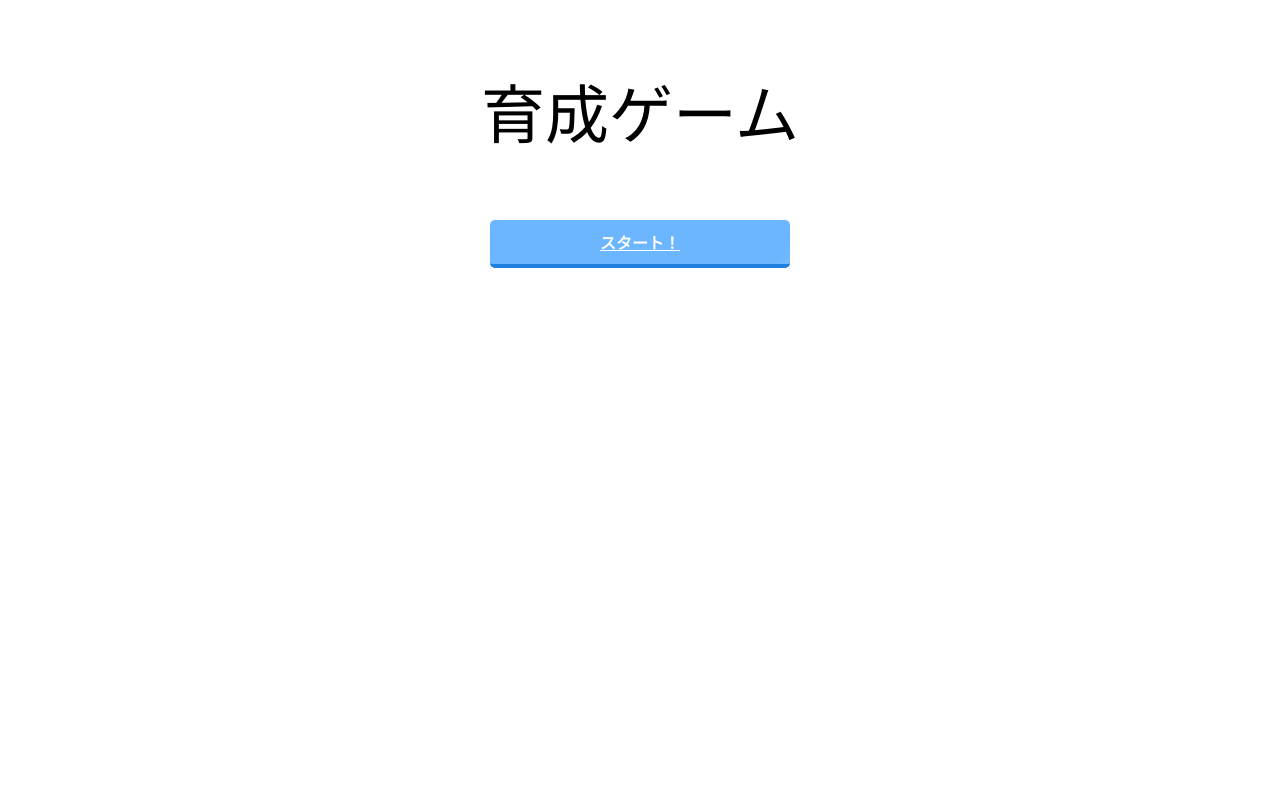
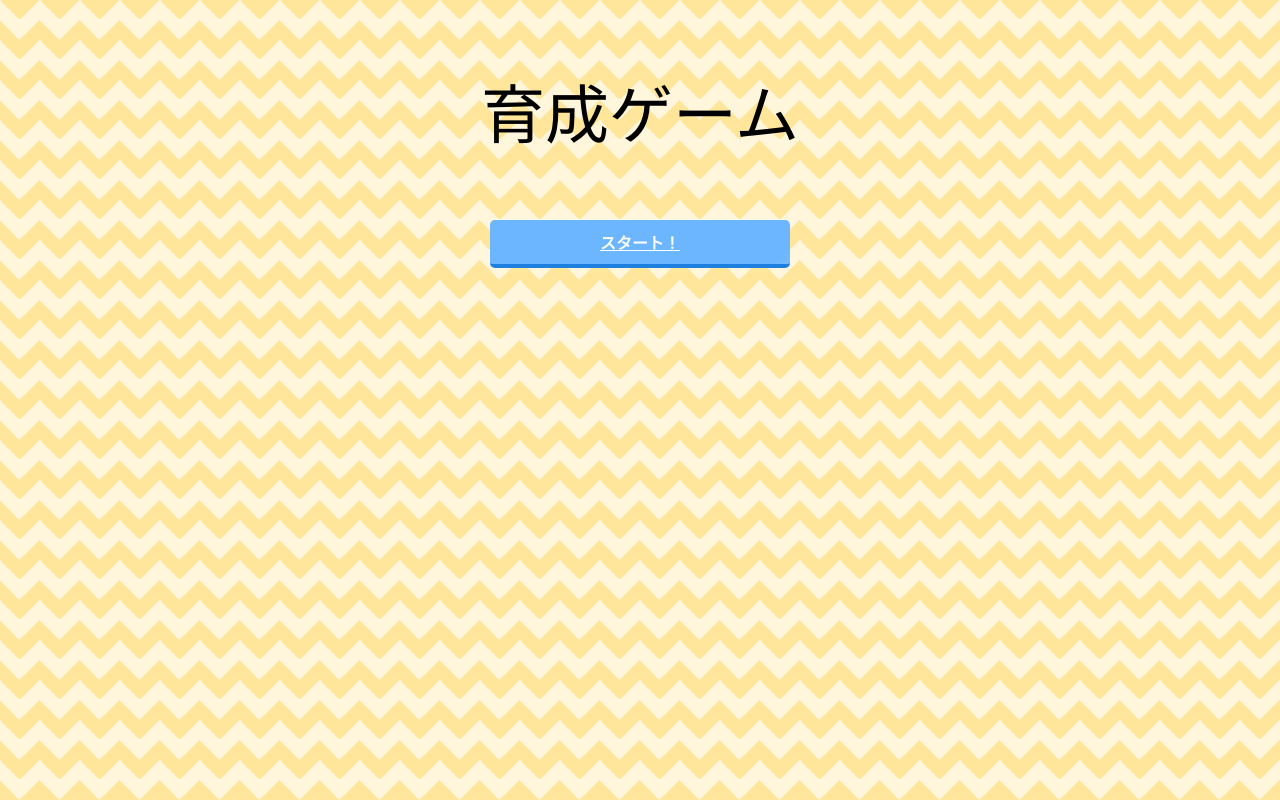
Before and after one commit to 2022AIT-OOP2-G10/Growing-Game, a Flask app: page / in a window 1280 px wide. Run offline with Flask 2, Linux system fonts and the light colour scheme.

Commit message:
cssの変更　背景を育成ゲームっぽくしました

```diff
--- a/static/css/title.css
+++ b/static/css/title.css
@@ -1,15 +1,15 @@
-.title {
+.title { /*育成ゲーム*/
     text-align: center;
     font-size: 400%;
     font-family: "arial black";
 }
-.button_solid013{
+.button_solid013{ /*ボタンの場所*/
     margin-right:auto;
     margin-left:auto;
     margin-top: auto;
     margin-bottom: auto;
 }
-.button_solid013 a {
+.button_solid013 a { /*ボタンの色や形*/
     background: #6bb6ff;
     border-radius: 3px;
     position: relative;
@@ -27,13 +27,13 @@
     overflow: hidden;
 }
 
-.button_solid013 a:active {
+.button_solid013 a:active { /*ボタンのアクション*/
     transform: translateY(4px);
     box-shadow: 0px 0px 1px rgba(0, 0, 0, 0.2);
     border-bottom: none;
 }
 
-.button_solid013 a:before {
+.button_solid013 a:before { /*スタートの位置*/
     content: '';
     display: block;
     position: absolute;
@@ -44,7 +44,7 @@
     background-image: linear-gradient( 130deg, rgba(255, 255, 255, 0) 25%, rgba(255, 255, 255, 0.3) 50%, rgba(255, 255, 255, 0) 55%);
     animation: shine 3s infinite;
 }
-@keyframes shine {
+@keyframes shine { /*ボタンのアクション*/
     33% {
       left: 100%;
     }
@@ -52,3 +52,81 @@
       left: 100%;
     }
 }
+
+
+/*=============
+.bg_pattern
+==============*/
+
+.bg_pattern {
+    position: fixed;
+    top: 0;
+    left: 0;
+    width: 100vw;
+    height: 100vh;
+    background-color: #ffe9a7;
+    opacity: 0.4;
+    z-index: -1;
+  }
+  .ZigZag {
+    background-image:  linear-gradient(135deg, #ffc107 25%, transparent 25%), linear-gradient(225deg, #ffc107 25%, transparent 25%), linear-gradient(45deg, #ffc107 25%, transparent 25%), linear-gradient(315deg, #ffc107 25%, #ffe9a7 25%);
+    background-position:  20px 0, 20px 0, 0 0, 0 0;
+    background-size: 40px 40px;
+    background-repeat: repeat;
+  }
+
+  /*=============
+  base
+  ==============*/
+
+  html, body {
+    margin: 0;
+    padding: 0;
+  }
+  /* body { 多分いらないところ？
+    font-family: YuGothic, "游ゴシック体", "Yu Gothic", "ヒラギノ角ゴ Pro", "Hiragino Kaku Gothic Pro", "メイリオ", Meiryo, "ＭＳ Ｐゴシック", "MS PGothic", sans-serif;
+    letter-spacing: .025em;
+    line-height: 1.8;
+  }
+  * {
+    box-sizing: border-box;
+  }
+  .section {
+    max-width: 1024x;
+    margin: 0 auto;
+    padding: 100px 20px 1000px;
+  }
+  ._a {
+    max-width: 300px;
+    margin: 0 auto;
+  }
+  ._a a {
+    display: flex;
+    justify-content: center;
+    align-items: center;
+    width: 100%;
+    padding: 2.0em 1.0em;
+    border: 1px solid #222222;
+    background: linear-gradient(to right, #ffffff 50%, #222222 50%);
+    background-size: 200% auto;
+    color: #222222;
+    font-size: 12px;
+    text-decoration: none;
+    text-align: center;
+    transition: .3s;
+    position: relative;
+  }
+  ._a a:after {
+    content: "";
+    position: absolute;
+    right: -5px;
+    bottom: -5px;
+    width: 100%;
+    height: 100%;
+    border-right: 1px solid #222222;
+    border-bottom: 1px solid #222222;
+  }
+  ._a a:hover {
+    color: #ffffff;
+    background-position: -100% 0;
+  } */
--- a/templates/title.html
+++ b/templates/title.html
@@ -7,6 +7,10 @@
     <link rel="stylesheet" href="static/css/title.css" type="text/css">
   </head>
   <body>
+    <div class="bg_pattern ZigZag"></div>
+    <!-- <div class="section">
+      <div class="_a"><a href="https://125naroom.com/web/3737" target="_blank">【CSS】Background Patterns / ZigZag</a></div>
+      </div> -->
     <div class="title">
       <p>育成ゲーム</p>
     </div>
```
